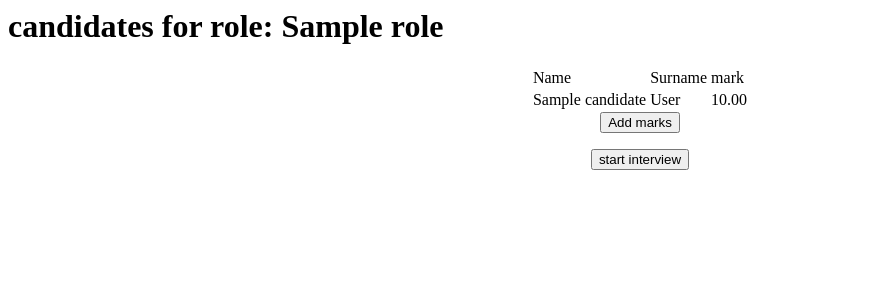
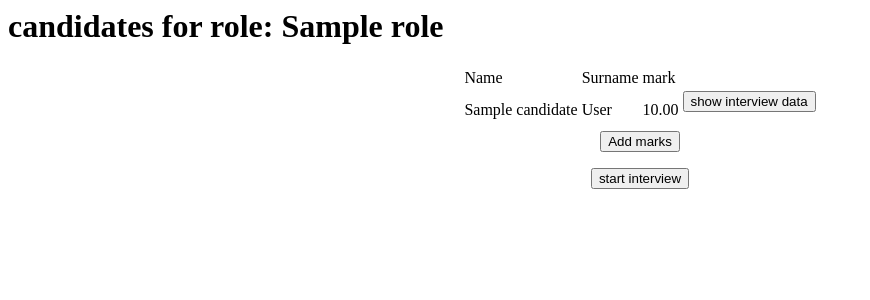
Before and after one commit to rafal1999/TAB, a Django app: page /recruiter/1 in a window 1280 px wide. Shown: the top 300 px of the page, without its empty margins (0-870 px from the left). Run offline with Django 3.2, Linux system fonts and the light colour scheme; tables that the repository leaves empty hold one stand-in row (values such as "Sample post").

Commit message:
dodanie interview

```diff
--- a/Site/templates/recruterrole.html
+++ b/Site/templates/recruterrole.html
@@ -22,6 +22,12 @@
                 <td>{{p.ID_Recruitment_Process.ID_Candidates.Name}}</td>
                 <td>{{p.ID_Recruitment_Process.ID_Candidates.Surname}}</td>
                 <td> {{p.Points}} </td>
+                <td> <form method="POST" id="showinterview">
+                    {% csrf_token %}
+                    <input type="hidden" name="form_type" value="showinterview">
+                    <button name="process" value="{{p.ID_Recruitment_Process.ID}}" type="edit">show interview data</button>
+                    </form>
+                </td>
             </tr>
             {% endfor %}
         </table>
--- a/Site/views.py
+++ b/Site/views.py
@@ -276,6 +276,8 @@ def recruiter_role_page(request,id_role):
             return redirect(add_tests_page,id_role=id_role)
         if(request.POST['form_type']=='startinterview'):
             return redirect(choose_interview_candidate,id_role=id_role)
+        if(request.POST['form_type']=='showinterview'):
+            return redirect(interview_summary_page,id_process=int(request.POST['process']))
 
     return render(request,'recruterrole.html',{'role':role,'tests_with_processes':tests_with_processes,
                                                 'procesess_without_tests':procesess_without_tests})
```
